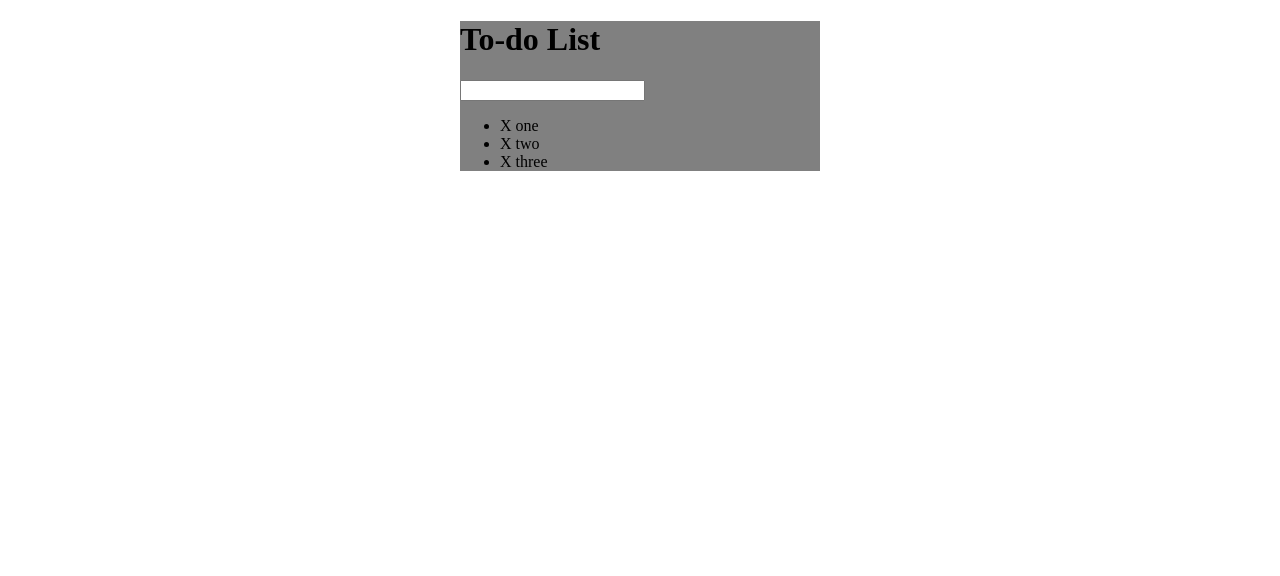
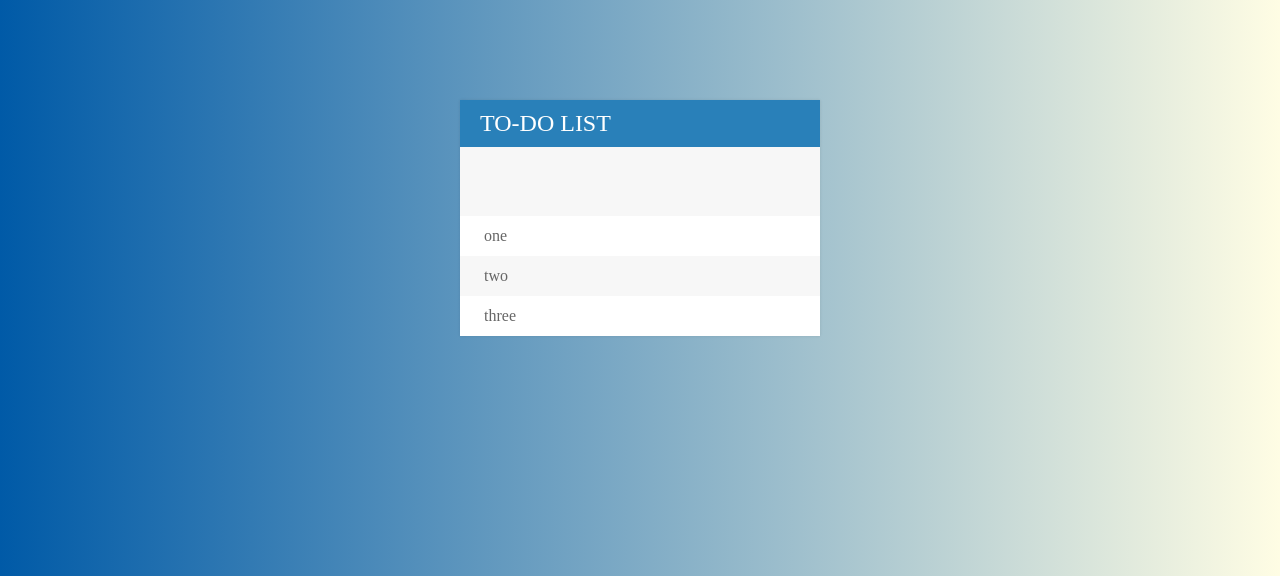
Before and after one commit to abhitcr1/To-do, a PHP site: page /todos.html in a window 1280 px wide. Shown: the top 576 px of the page. Run offline with PHP 8.4, Linux system fonts and the light colour scheme.

Commit message:
final polish

```diff
--- a/todosfunc.js
+++ b/todosfunc.js
@@ -1,3 +1,24 @@
-body{
+$("ul").on("click","li",function () {
+   $(this).toggleClass("completed");
 
-}
+});
+$("ul").on("click","span",function (event) {
+    $(this).parent().fadeOut(500,function(){
+        $(this).remove();
+    });
+    event.stopPropogation;
+ });
+
+ $("input[type='text']").keypress(function(event){
+     if(event.which===13){
+        var txt=$(this).val();
+        $(this).val("");
+        $("ul").append("<li><span><i class='fa fa-trash'></i></span> "+txt+"</li>");
+
+     }
+
+ });
+
+ $(".fa-plus-circle").click(function(){
+     $("input[type='text']").fadeToggle();
+ });
--- a/todostyle.css
+++ b/todostyle.css
@@ -1,5 +1,76 @@
+h1{
+    background: #2980b9;
+    color: white;
+    margin=0;
+    padding: 10px 20px;
+    text-transform: uppercase;
+    font-size: 24px;
+    font-weight:normal ;
+}
+
+ul{
+    list-style: none;
+    margin: 0;
+    padding: 0;
+}
+li{
+    background: #fff;
+    height: 40px;
+    line-height: 40px;
+    color: #666;
+
+}
+.fa-plus-circle{
+    float: right;
+}
+input{
+    font-size: 18px;
+    background: #f7f7f7;
+    width: 100%;
+    padding: 13px 13px 13px 20px;
+    box-sizing: border-box;
+    color: #2980b9;
+    border: 3px solid rgba(0,0,0,0);
+}
+input:focus{
+    background: white;
+    border: 3px solid #2980b9;
+    outline:none;
+}
+li:nth-child(2n){
+    background: #f7f7f7;
+}
+span{
+    background: #e74c3c;
+    height: 40px;
+    margin-right: 20px;
+    text-align:center;
+    color: white;
+    width:0px;
+    display: inline-block;
+    transition: 0.2s linear;
+    opacity: 0;
+}
+li:hover span{
+    width: 40px;
+    opacity: 1.0;
+}
+body{
+    background: #005AA7;  /* fallback for old browsers */
+    background: -webkit-linear-gradient(to right, #FFFDE4, #005AA7);  /* Chrome 10-25, Safari 5.1-6 */
+    background: linear-gradient(to left, #FFFDE4, #005AA7); /* W3C, IE 10+/ Edge, Firefox 16+, Chrome 26+, Opera 12+, Safari 7+ */
+
+}
+body{
+    font-family: raleway;
+}
 #container{
-    background: grey;
+   box-shadow: 0 0 3px rgba(0,0,0,0.1);
     width: 360px;
-    margin: 0 auto;
+    margin: 100px  auto;
+    background: #f7f7f7;
 }
+.completed{
+    color: grey;
+    text-decoration: line-through;
+}
```
Also changed, not shown: index.html (added, +26 -0 lines).
